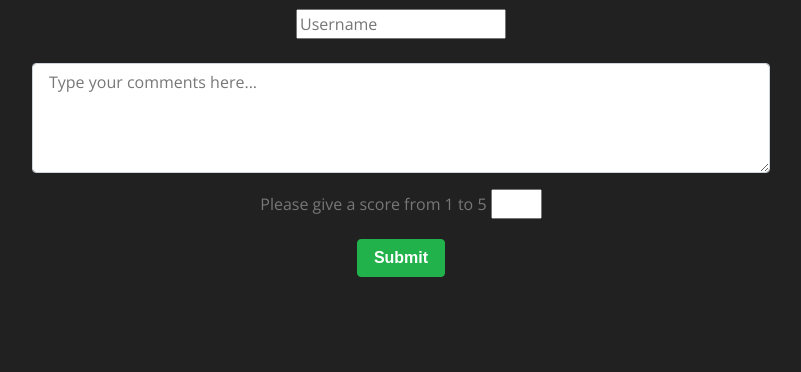
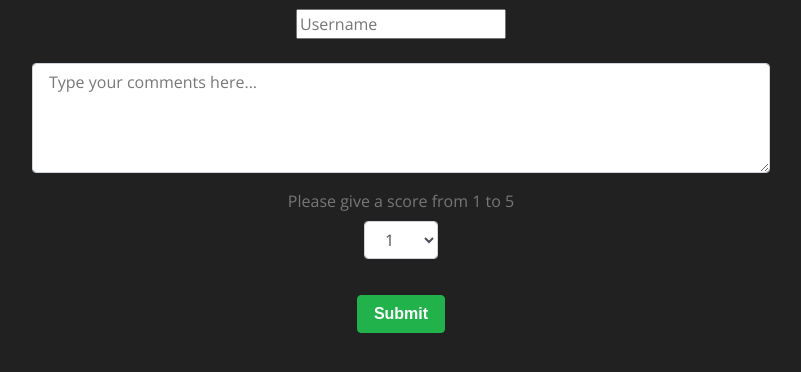
Before and after one commit to OwenCookman/MilestoneProject3, a Flask app: page /add_review/1 in a window 1280 px wide. Shown: the part 173-545 px from the top of the page, without its empty margins (239-1040 px from the left). Run offline with Flask 2, Linux system fonts and the light colour scheme; data that the repository does not hold is empty; some libraries are stand-ins or nearby versions; some web fonts are replaced.

Commit message:
Created score drop down and styled

```diff
--- a/static/css/style.css
+++ b/static/css/style.css
@@ -64,3 +64,9 @@ a {
 .bold {
     font-weight: bold;
 }
+
+.score-select {
+    width: 10%;
+    display: block;
+    margin: 0 auto;
+}
--- a/templates/pages/review.html
+++ b/templates/pages/review.html
@@ -7,7 +7,7 @@
     </div>
 </div>
 <div class="row review-form">
-    <form method="POST" action="">
+    <form action="{{ url_for('submit_review') }}" method="POST">
         <div class="col-12">
             <input type='text' name='username' id='username' placeholder="Username">
         </div>
@@ -19,13 +19,21 @@
             </div>
         </div>
         <div class="col-12">
-            <span class="text-muted">Please give a score from 1 to 5</span>
-            <input type='number' name='score' id='score' max='5' min='0'>
+            <div class="form-group">
+                <label for="score" class="text-muted">Please give a score from 1 to 5</label>
+                <select class="form-control score-select" id="score">
+                  <option>1</option>
+                  <option>2</option>
+                  <option>3</option>
+                  <option>4</option>
+                  <option>5</option>
+                </select>
+              </div>
 
         </div>
         <div class="col-12">
             <input type='hidden' name='movieID' id='movieID' value="{{ movie_info['imdbID'] }}">
-            <button type="button" class="btn btn-success button-spacing">Submit</button>
+            <button type="button" type="submit" class="btn btn-success button-spacing">Submit</button>
         </div>
     </form>
 </div>
```
